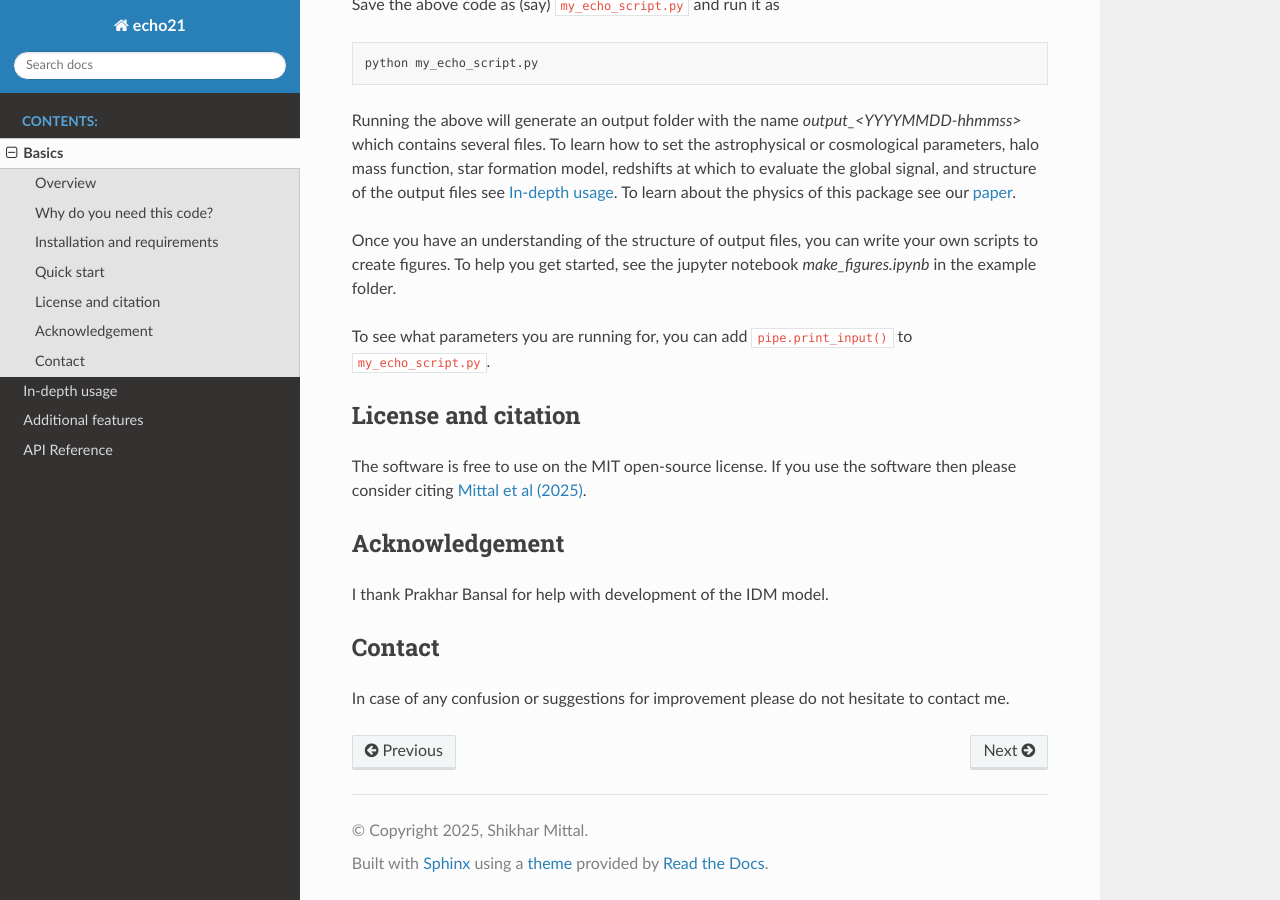
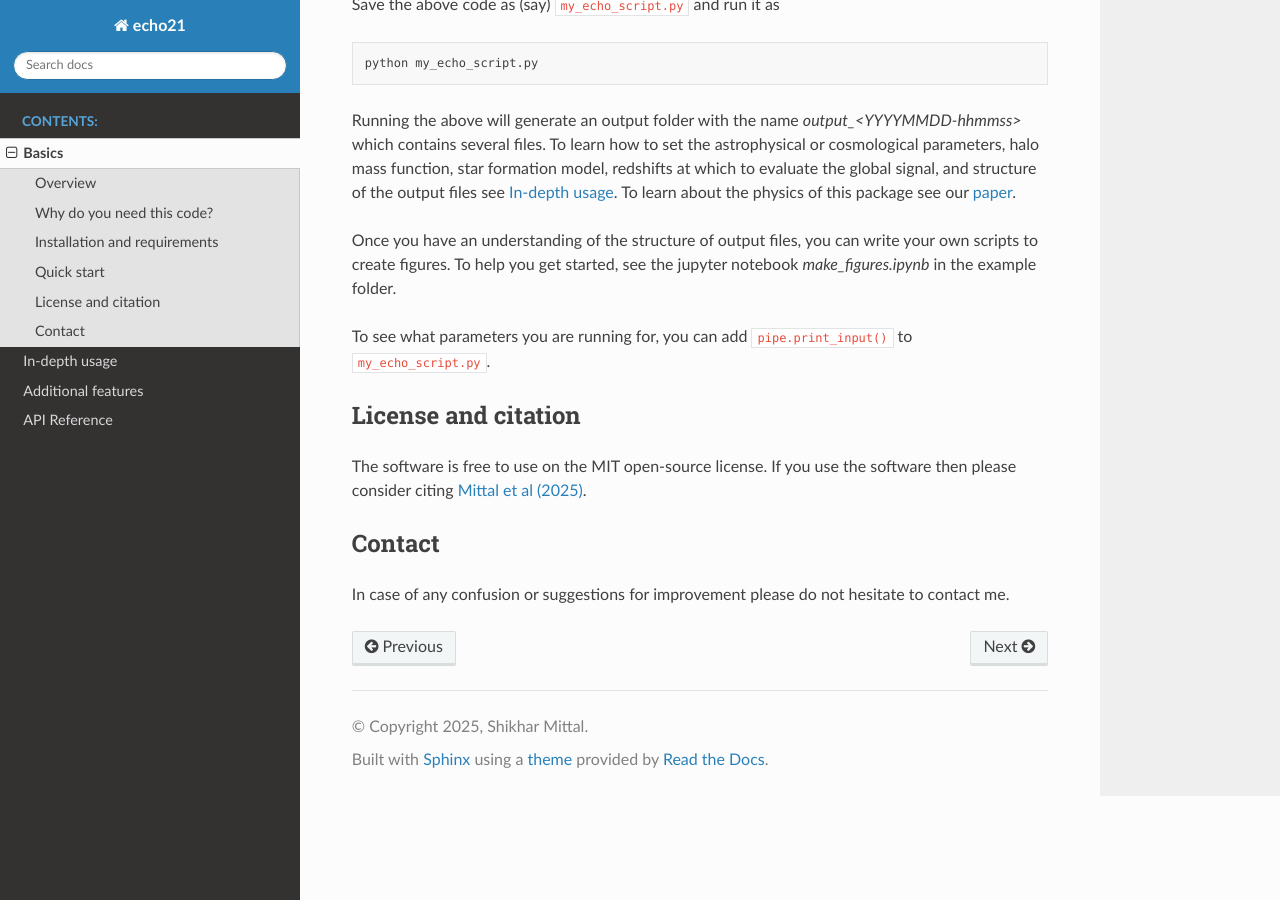
Before and after one commit to shikharmittal04/echo21, a Sphinx documentation site: the page built from docs/basics.rst, in a window 1280 px wide and 900 px high, scrolled down 1127 px. Built offline with Sphinx 7.4.7 and the Read the Docs theme 3.1.0, drawn with Linux system fonts in a browser that asks for light colours.

Commit message:
final cleaning

```diff
--- a/README.rst
+++ b/README.rst
@@ -65,10 +65,6 @@ License and citation
 --------------------
 The software is free to use on the MIT open-source license. If you use the software then please consider citing `Mittal et al (2025) <https://arxiv.org/abs/2503.11762>`_.
 
-Acknowledgement
----------------
-I thank Prakhar Bansal for help with development of the IDM model.
-
 Contact
 -------
 
--- a/docs/basics.rst
+++ b/docs/basics.rst
@@ -62,10 +62,6 @@ License and citation
 --------------------
 The software is free to use on the MIT open-source license. If you use the software then please consider citing `Mittal et al (2025) <https://arxiv.org/abs/2503.11762>`_.
 
-Acknowledgement
----------------
-I thank Prakhar Bansal for help with development of the IDM model.
-
 Contact
 -------
 
--- a/pyproject.toml
+++ b/pyproject.toml
@@ -4,7 +4,7 @@ build-backend = "hatchling.build"
 
 [project]
 name = "echo21"
-version = "2.0.1"
+version = "3.0.0"
 dependencies = [
   "colossus",
   "mpi4py",
```
